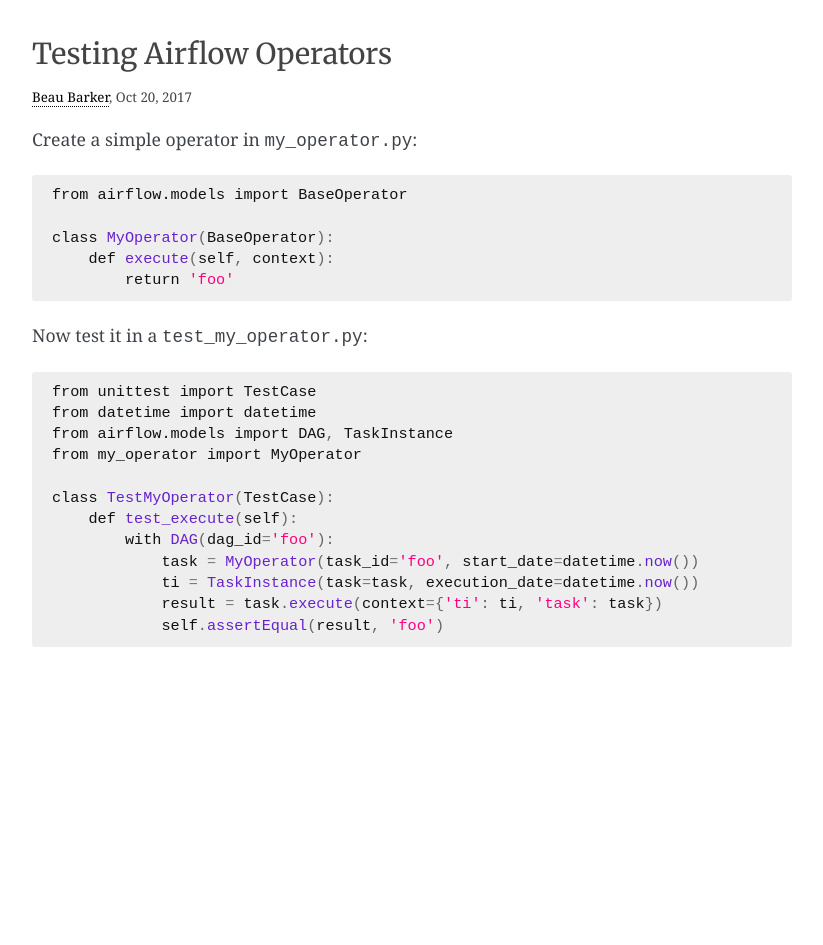
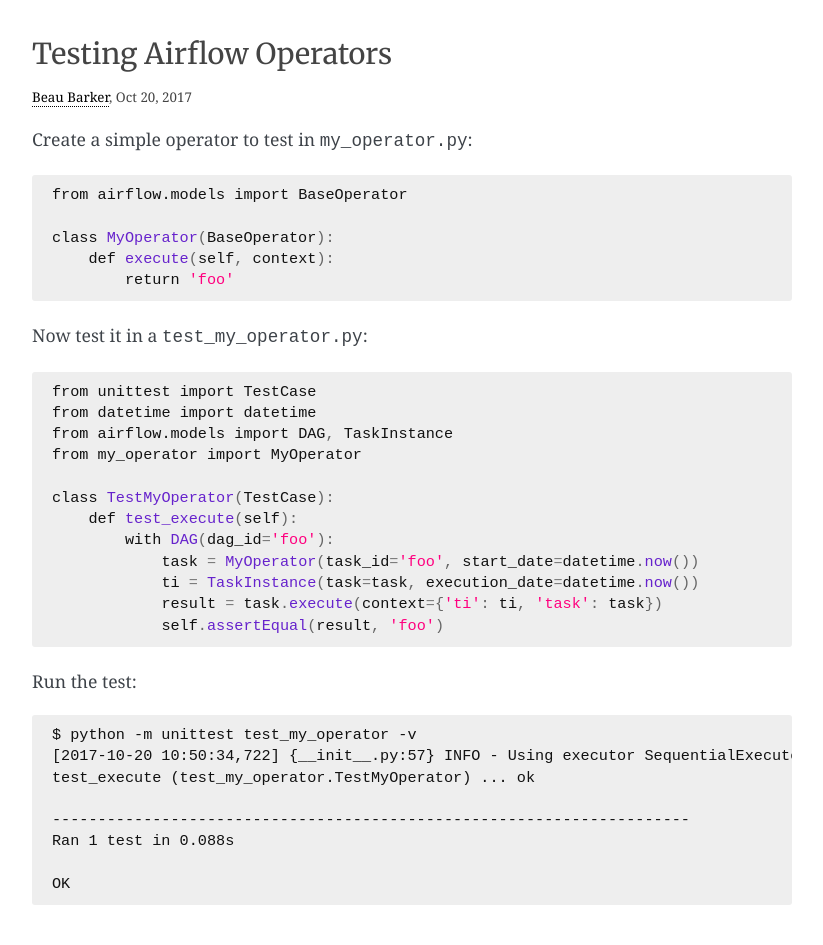
Before and after one commit to explodinglabs/explodinglabs.github.io, a Jekyll site: the page built from _posts/2017-10-20-testing-airflow-operators.markdown, in a window 1280 px wide. Shown: the whole page, without its empty margins (228-1051 px from the left). Built offline with Jekyll 4.4.1, drawn with Linux system fonts in a browser that asks for light colours; some web fonts are replaced; comment, search, counter and statistics services are not loaded; before the commit the page ends 900 px from its top, so only the background shows below that.

Commit message:
Adjust airflow doc

````diff
--- a/_posts/2017-10-20-testing-airflow-operators.markdown
+++ b/_posts/2017-10-20-testing-airflow-operators.markdown
@@ -5,7 +5,7 @@
 permalink: /airflow/testing-airflow-operators
 comments: true
 ---
-Create a simple operator in `my_operator.py`:
+Create a simple operator to test in `my_operator.py`:
 ```python
 from airflow.models import BaseOperator
 
@@ -29,3 +29,15 @@
             result = task.execute(context={'ti': ti, 'task': task})
             self.assertEqual(result, 'foo')
 ```
+
+Run the test:
+```
+$ python -m unittest test_my_operator -v
+[2017-10-20 10:50:34,722] {__init__.py:57} INFO - Using executor SequentialExecutor
+test_execute (test_my_operator.TestMyOperator) ... ok
+
+----------------------------------------------------------------------
+Ran 1 test in 0.088s
+
+OK
+```
````
